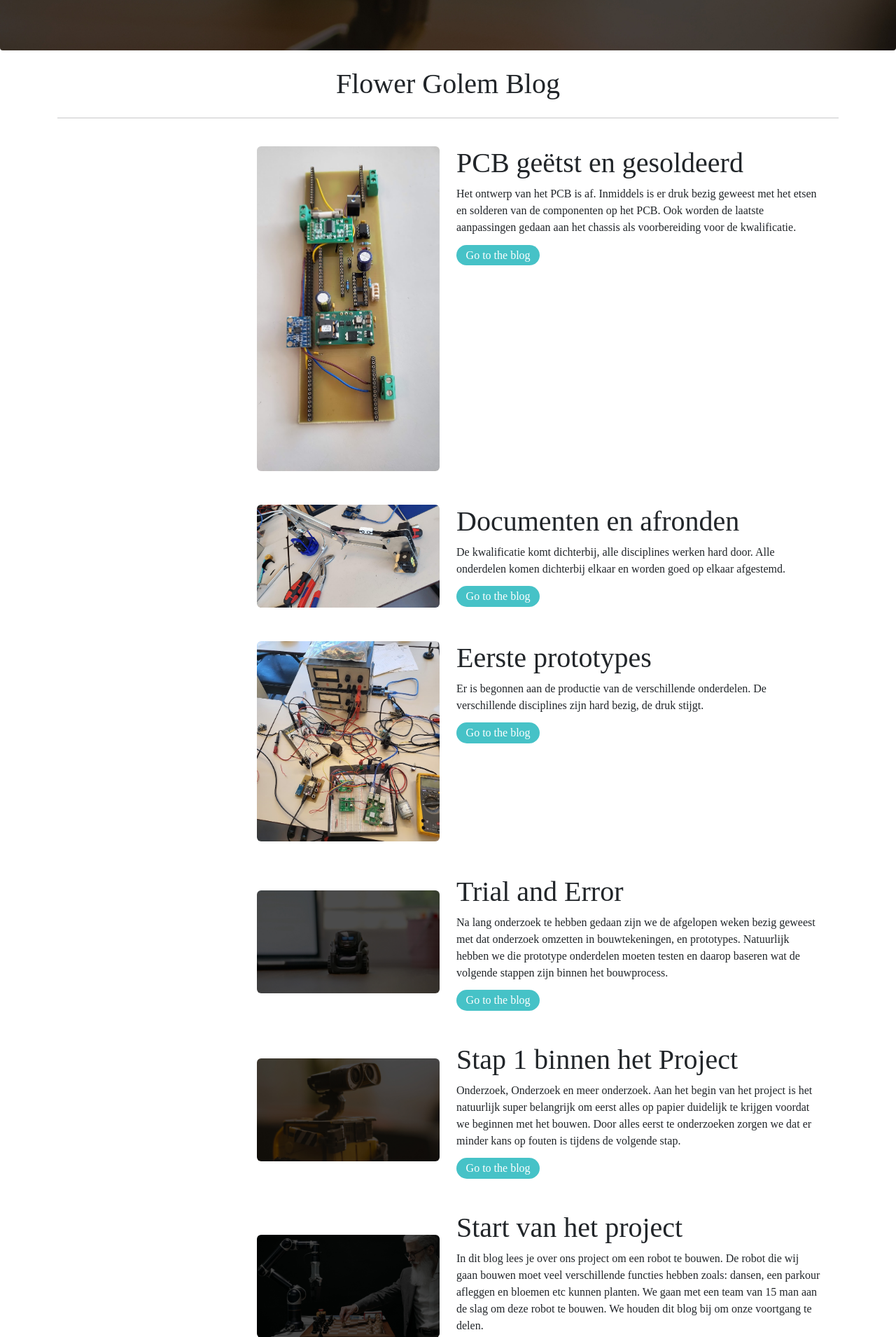
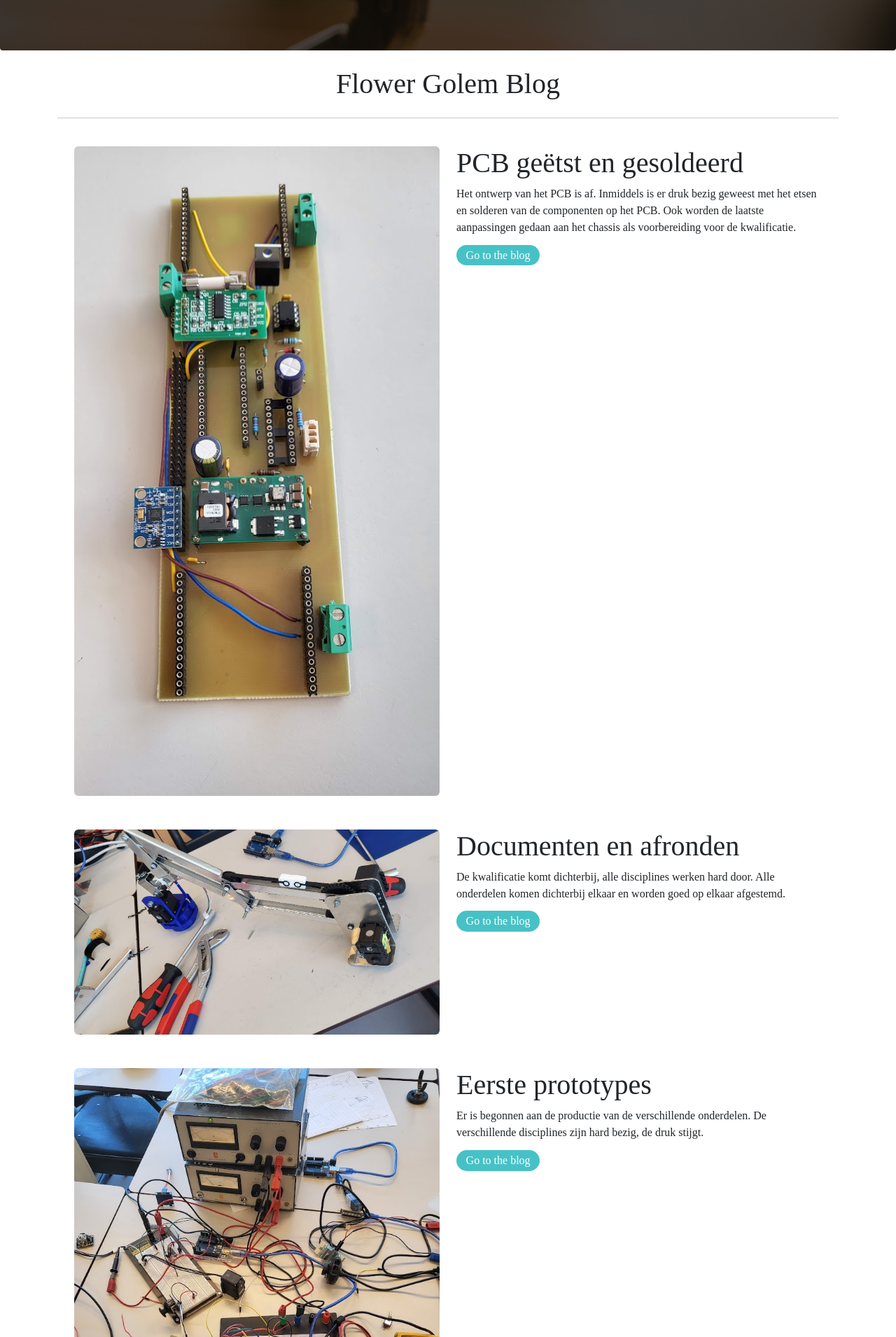
Before and after one commit to Earthly-Robotics/website, a PHP site: page /blog.php?project=flower in a window 1280 px wide. Shown: the part 404-2314 px from the top of the page at 70% size. Run offline with PHP 8.4, Linux system fonts and the light colour scheme; some libraries are stand-ins or nearby versions.

Commit message:
Fixed issue with images

```diff
--- a/blog.php
+++ b/blog.php
@@ -82,7 +82,7 @@ fclose($myfile);
 			    		for($i=0; $i< $amountPosts; $i++){
 			    			echo '  <div class="row p-4">
 				    					<div class="col-lg-6 m-auto">
-											<img src="img/'.$postimg[$i].'" class="card-img" alt="..." style="border-radius: 6px;">
+											<img src="img/'.$postimg[$i].'" class="card-img w-50" alt="..." style="border-radius: 6px;">
 										</div>
 										<div class="col-lg-6">
 											<h1>' .  $kopjes[$i] . ' </h1>
--- a/footer.php
+++ b/footer.php
@@ -12,6 +12,7 @@
 		    <div class="col-lg-6 text-white ">
 		      <h5>Robotica project 2022</h5>
 		      <p >Datum dat we de race hebben: 23 Juni 2022</p>
+		      <h5>Werktijden:</h5>
 		      <ul class="col-md-6" style="float: left;">
 		        <p>Maandag</p>
 		        <p>Dinsdag</p>
--- a/style.css
+++ b/style.css
@@ -29,7 +29,7 @@ body{
   left:20%;
 }
 .col-lg-6 .card-img {
-    width: 50%;
+    width: 100% !important;
     float: right
 }
 .img-fluid[alt~="post"] {
```
